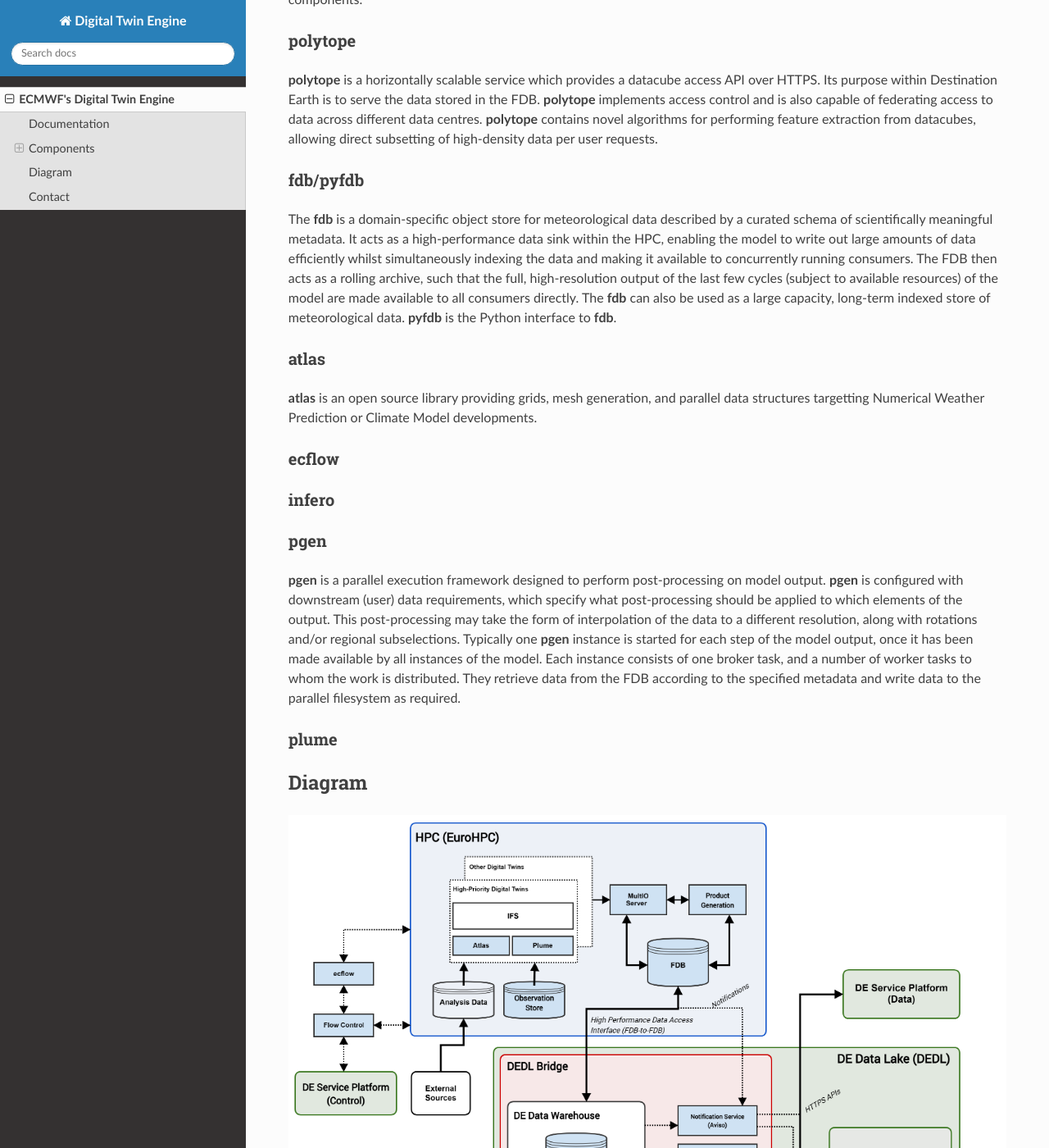
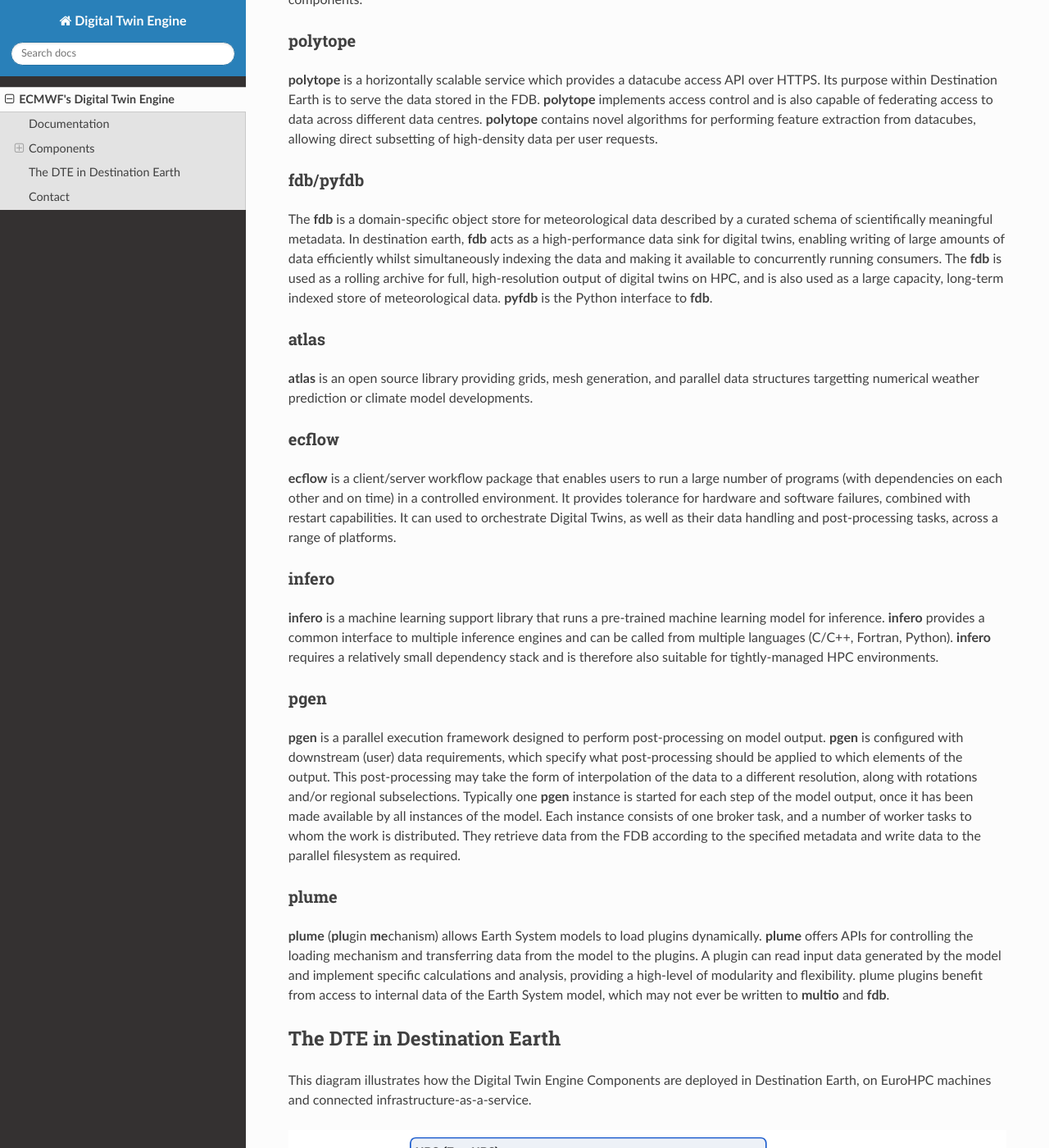
Before and after one commit to ecmwf-projects/digital-twin-engine, an MkDocs documentation site: the page built from docs/index.md, in a window 1280 px wide and 1400 px high, scrolled down 1133 px. Shown: the whole window at 82% size. Built offline with MkDocs 1.6.1, drawn with Linux system fonts in a browser that asks for light colours; nearby versions of some CDN libraries.

Commit message:
add components descriptions

```diff
--- a/docs/index.md
+++ b/docs/index.md
@@ -37,15 +37,19 @@
 
 ### fdb/pyfdb
 
-The **fdb** is a domain-specific object store for meteorological data described by a curated schema of scientifically meaningful metadata. It acts as a high-performance data sink within the HPC, enabling the model to write out large amounts of data efficiently whilst simultaneously indexing the data and making it available to concurrently running consumers. The FDB then acts as a rolling archive, such that the full, high-resolution output of the last few cycles (subject to available resources) of the model are made available to all consumers directly. The **fdb** can also be used as a large capacity, long-term indexed store of meteorological data. **pyfdb** is the Python interface to **fdb**.
+The **fdb** is a domain-specific object store for meteorological data described by a curated schema of scientifically meaningful metadata. In destination earth, **fdb** acts as a high-performance data sink for digital twins, enabling writing of large amounts of data efficiently whilst simultaneously indexing the data and making it available to concurrently running consumers. The **fdb** is used as a rolling archive for full, high-resolution output of digital twins on HPC, and is also used as a large capacity, long-term indexed store of meteorological data. **pyfdb** is the Python interface to **fdb**.
 
 ### atlas
 
-**atlas** is an open source library providing grids, mesh generation, and parallel data structures targetting Numerical Weather Prediction or Climate Model developments.
+**atlas** is an open source library providing grids, mesh generation, and parallel data structures targetting numerical weather prediction or climate model developments.
 
 ### ecflow
 
+**ecflow** is a client/server workflow package that enables users to run a large number of programs (with dependencies on each other and on time) in a controlled environment. It provides tolerance for hardware and software failures, combined with restart capabilities. It can used to orchestrate Digital Twins, as well as their data handling and post-processing tasks, across a range of platforms.
+
 ### infero
+
+**infero** is a machine learning support library that runs a pre-trained machine learning model for inference. **infero** provides a common interface to multiple inference engines and can be called from multiple languages (C/C++, Fortran, Python). **infero** requires a relatively small dependency stack and is therefore also suitable for tightly-managed HPC environments.
 
 ### pgen
 
@@ -53,7 +57,11 @@
 
 ### plume
 
-## Diagram
+**plume** (**plu**gin **me**chanism) allows Earth System models to load plugins dynamically. **plume** offers APIs for controlling the loading mechanism and transferring data from the model to the plugins. A plugin can read input data generated by the model and implement specific calculations and analysis, providing a high-level of modularity and flexibility. plume plugins benefit from access to internal data of the Earth System model, which may not ever be written to **multio** and **fdb**.
+
+## The DTE in Destination Earth
+
+This diagram illustrates how the Digital Twin Engine Components are deployed in Destination Earth, on EuroHPC machines and connected infrastructure-as-a-service.
 
 ![DTE diagram](diagram.png)
 
```
